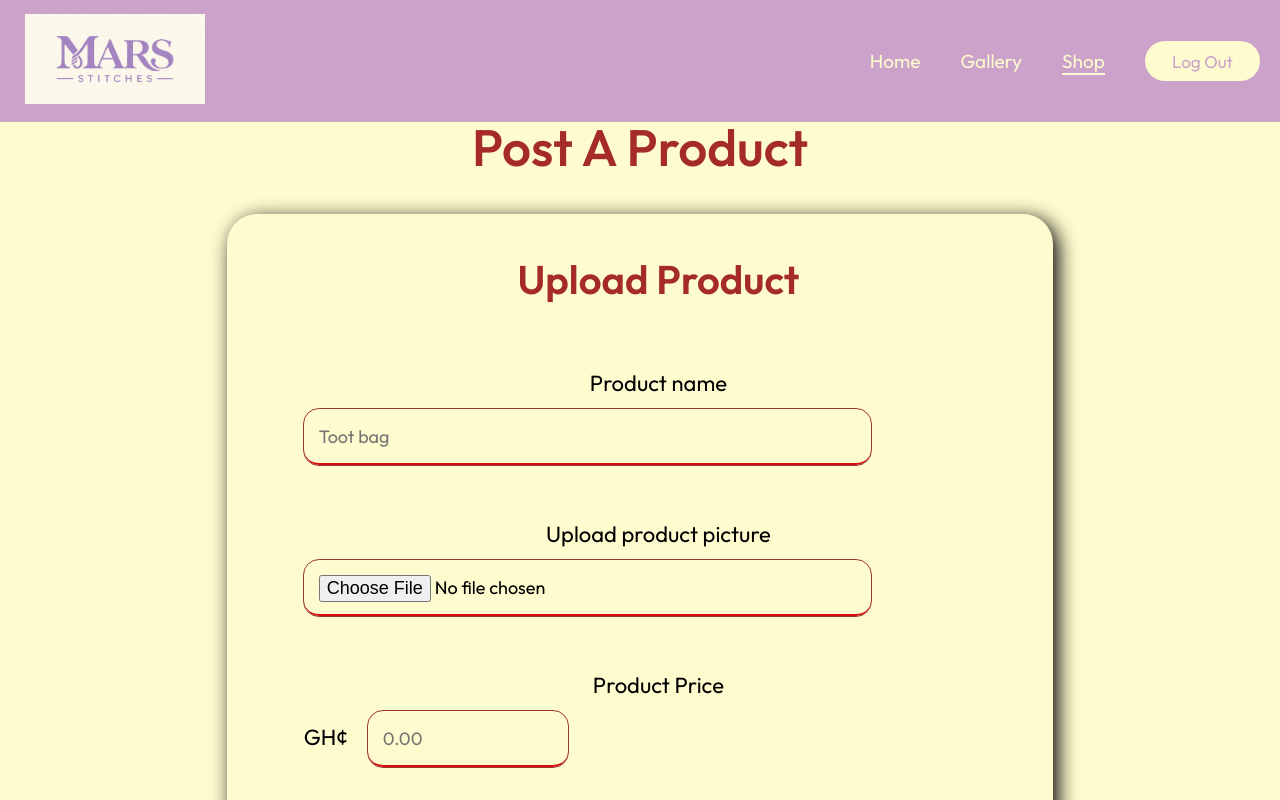
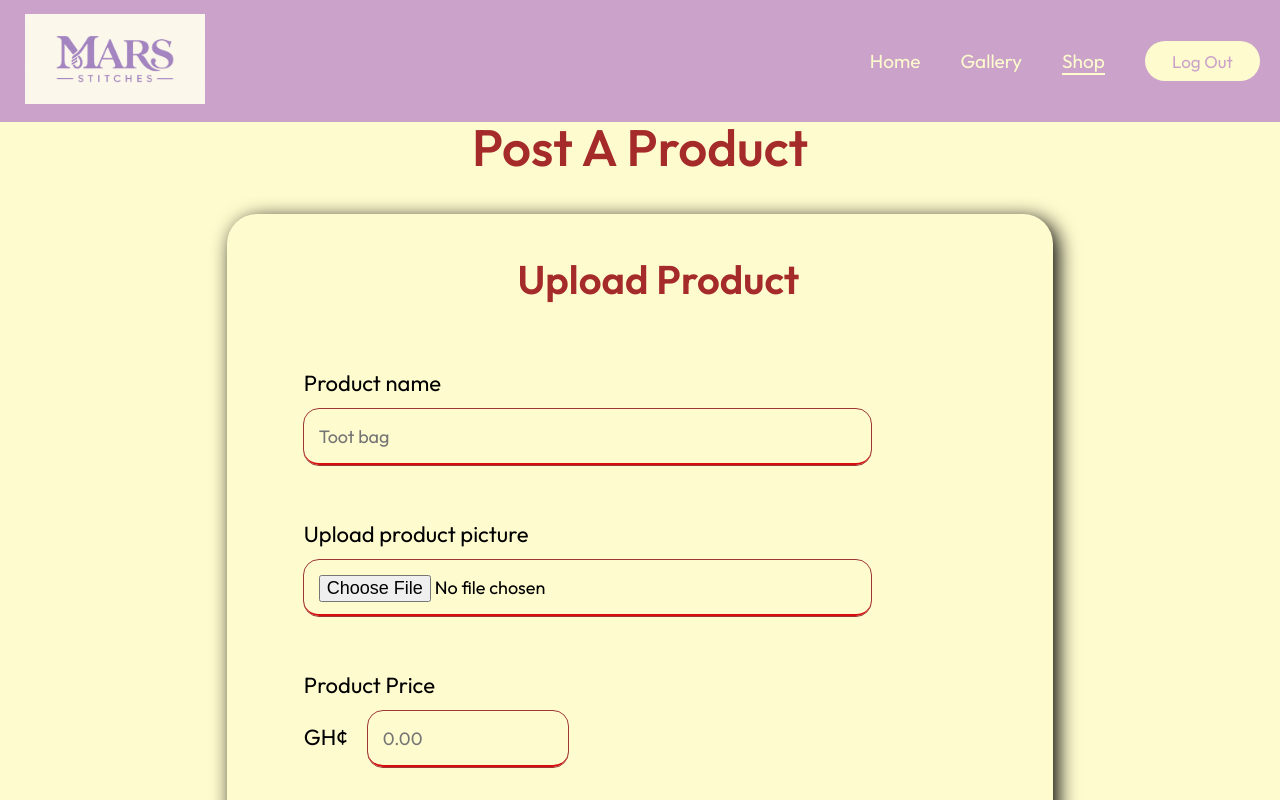
Before and after one commit to SAjnr1/mars-trade, a React (Vite) app in the folder mars-trade/: page /admin/shop in a window 1280 px wide. Shown: the top 800 px of the page. Built offline with nearby package versions, Linux system fonts and the light colour scheme; no server answers; the database is empty; a web font is replaced by a local one.

Commit message:
Fixed middle text on the admin product page

```diff
--- a/mars-trade/src/pages/AdminShop/AdminShop.css
+++ b/mars-trade/src/pages/AdminShop/AdminShop.css
@@ -25,8 +25,6 @@
     width: 70%;
     align-self: center;
     min-height: 100vh;
-    justify-content: center;
-    align-content: center;
     padding: clamp(20px, 4vw, 40px);
     border-radius: clamp(20px, 4vw, 30px);
     margin-top: clamp(20px, 3vw, 35px);
@@ -48,7 +46,11 @@
 .product{
     font-size:clamp(18px, 4vw, 22px);
     margin-bottom: clamp(10px, 3vw, 12px);
+    justify-content: left;
+
 }
+
+
 
 .product-prefix{
     font-size:clamp(18px, 4vw, 22px);
@@ -65,7 +67,6 @@
     font-size: clamp(16px, 3vw, 18px);
     outline: 1px solid rgb(158, 56, 56);
     background: transparent;
-    align-self: center;
 }
 
 #product-currency {
@@ -78,7 +79,7 @@
     font-size: clamp(16px, 3vw, 18px);
     outline: 1px solid rgb(158, 56, 56);
     background: transparent;
-    align-self: center;
+
 }
 
 .product-field:focus-visible{
--- a/mars-trade/src/pages/AdminShop/AdminShop.jsx
+++ b/mars-trade/src/pages/AdminShop/AdminShop.jsx
@@ -39,6 +39,7 @@ const AdminShop = () => {
 
         <div className="product-currency">
           <p className="product">Seller's Phone Number</p>
+
             <input type="tel" name=""  id="product-currency" placeholder='+233*********'/>
         </div>
 
@@ -60,6 +61,7 @@ const AdminShop = () => {
         <div className="product-btn">
           <p className="product-bttn" type='button'>Upload Product</p>
         </div>
+        vuiufuhvvvhvhjvjbvhh
 
       </form>
 
--- a/mars-trade/src/pages/Homepage/Homepage.css
+++ b/mars-trade/src/pages/Homepage/Homepage.css
@@ -181,7 +181,7 @@
 
 
 #gallery1{
-    background: #ff1a1a;
+    background: #2dff1a;
 }
 
 #custom1{
@@ -189,7 +189,7 @@
 }
 
 #shop1{
-    background: #008cff;
+    background: #d400ff;
 }
 
 #info1{
```
